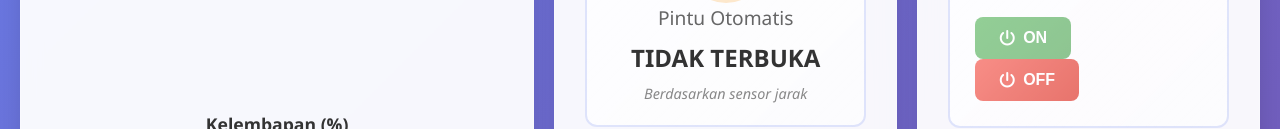
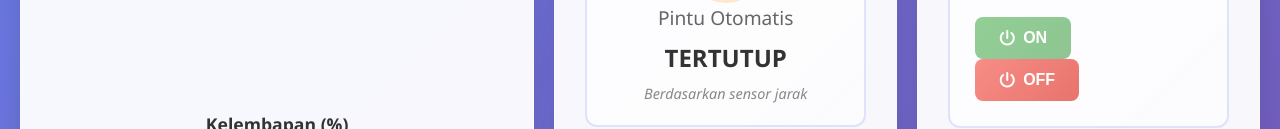
Before and after one commit to sridindapurwantii/monitoring-esp32, a plain HTML site: page index.html in a window 1280 px wide. Shown: the part 503-632 px from the top of the page. Drawn offline with Linux system fonts and the light colour scheme; a script that the page names is missing.

Commit message:
Update index.html

```diff
--- a/index.html
+++ b/index.html
@@ -61,7 +61,7 @@
                             </div>
                             <div class="servo-info">
                                 <span class="servo-label">Pintu Otomatis</span>
-                                <span class="servo-value" id="servoStatus">TIDAK TERBUKA</span>
+                                <span class="servo-value" id="servoStatus">TERTUTUP</span>
                                 <small class="servo-desc">Berdasarkan sensor jarak</small>
                             </div>
                         </div>
```
